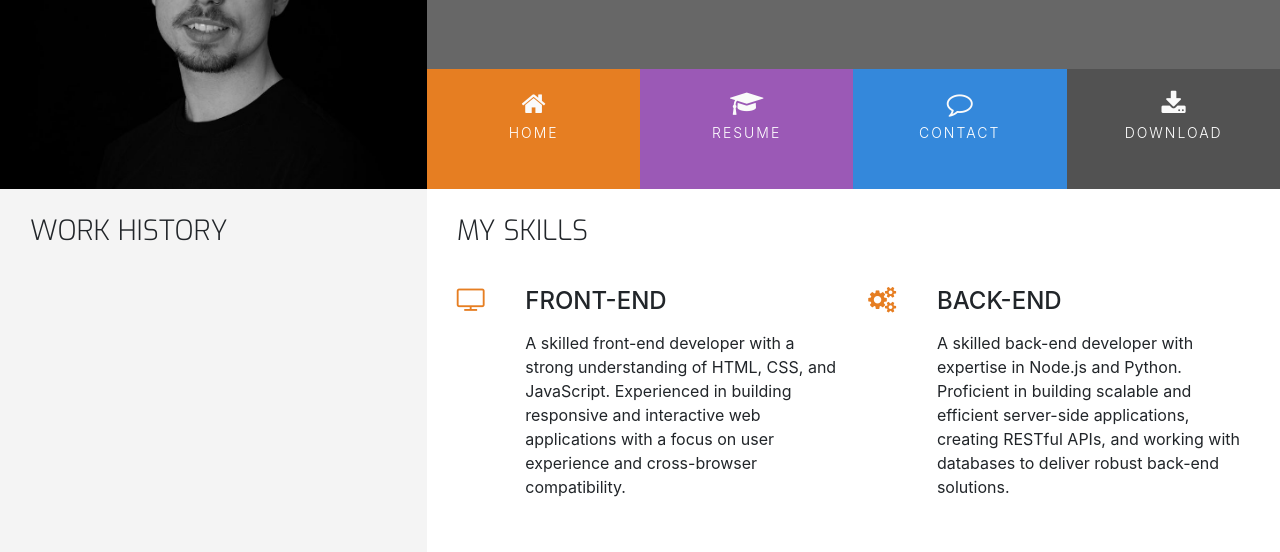
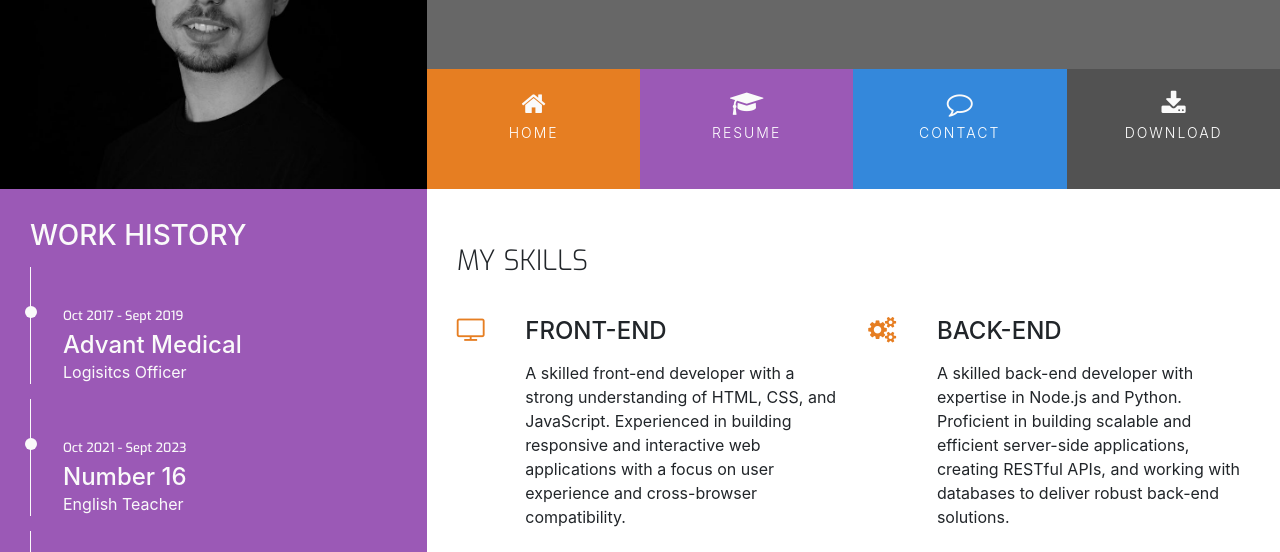
Before and after one commit to danny-fla/resume, a plain HTML site: page resume.html in a window 1280 px wide. Shown: the part 180-732 px from the top of the page. Drawn offline with nearby package versions, Linux system fonts and the light colour scheme.

Commit message:
add content to work history

```diff
--- a/assets/style.css
+++ b/assets/style.css
@@ -26,6 +26,11 @@
 
 .bg-color-personal-info {
     background: #f4f4f4;
+}
+
+.bg-color-work-history {
+    background-color: #9b59b6;
+    color: #fafafa;
 }
 
 /* ------------------------------- Special paddings/margins/text */
@@ -57,10 +62,11 @@ h4 {
 
 .section-column {
     display: table-cell;
-    padding: 0 30px 30px;
+    padding: 30px 30px;
     float: none;
 }
 
+.history-heading,
 .section-heading{
     font-family: "Exo", sans-serif;
     font-weight: 300;
@@ -281,3 +287,48 @@ footer {
 .progress-section {
     margin: 40px 20px;
 }
+
+/* ------------------------------- Work History */
+
+.history-heading{
+    color: #fafafa;
+    margin-bottom: 50px;
+}
+
+.timeline-item {
+    padding: 4em 2em 0em 2em;
+    position: relative;
+    color: #fafafa;
+    border-left: 1px solid;
+    margin-top: 15px;
+}
+
+.timeline-item p {
+    padding: 0;
+    margin: 0;
+}
+
+.timeline-item:before {
+    content: attr(data-dates);
+    position: absolute;
+    left: 2.5em;
+    top: 3em;
+    display: block;
+    font-family: "Exo", sans-serif;
+    font-weight: 500;
+    font-size: 0.8em;
+    padding: 0;
+    margin: 0;
+}
+
+.timeline-item:after {
+    width: 12px;
+    height: 12px;
+    display: block;
+    top: 2.4em;
+    position: absolute;
+    left: -6px;
+    border-radius: 12px;
+    content: '';
+    background: #fafafa;
+}
--- a/resume.html
+++ b/resume.html
@@ -57,13 +57,25 @@
 
     <section class="container-fluid">
         <div class="row">
-            <div class="col-md-4 bg-color-personal-info section-column">
+            <div class="col-md-4 bg-color-work-history section-column">
                 <div class="row">
                     <div class="col-12">
-                        <h3 class="section-heading uppercase">
+                        <h3 class=" uppercase">
                             Work History
                         </h3>
                     </div>
+                </div>
+                <div class="timeline-item" data-dates="Oct 2017 - Sept 2019">
+                    <h4>Advant Medical</h4>
+                    <p>Logisitcs Officer</p>
+                </div>
+                <div class="timeline-item" data-dates="Oct 2021 - Sept 2023">
+                    <h4>Number 16</h4>
+                    <p>English Teacher</p>
+                </div>
+                <div class="timeline-item" data-dates="Sept 2019 - Present">
+                    <h4>Pavement Management Services</h4>
+                    <p>Technician</p>
                 </div>
 
             </div>
```
